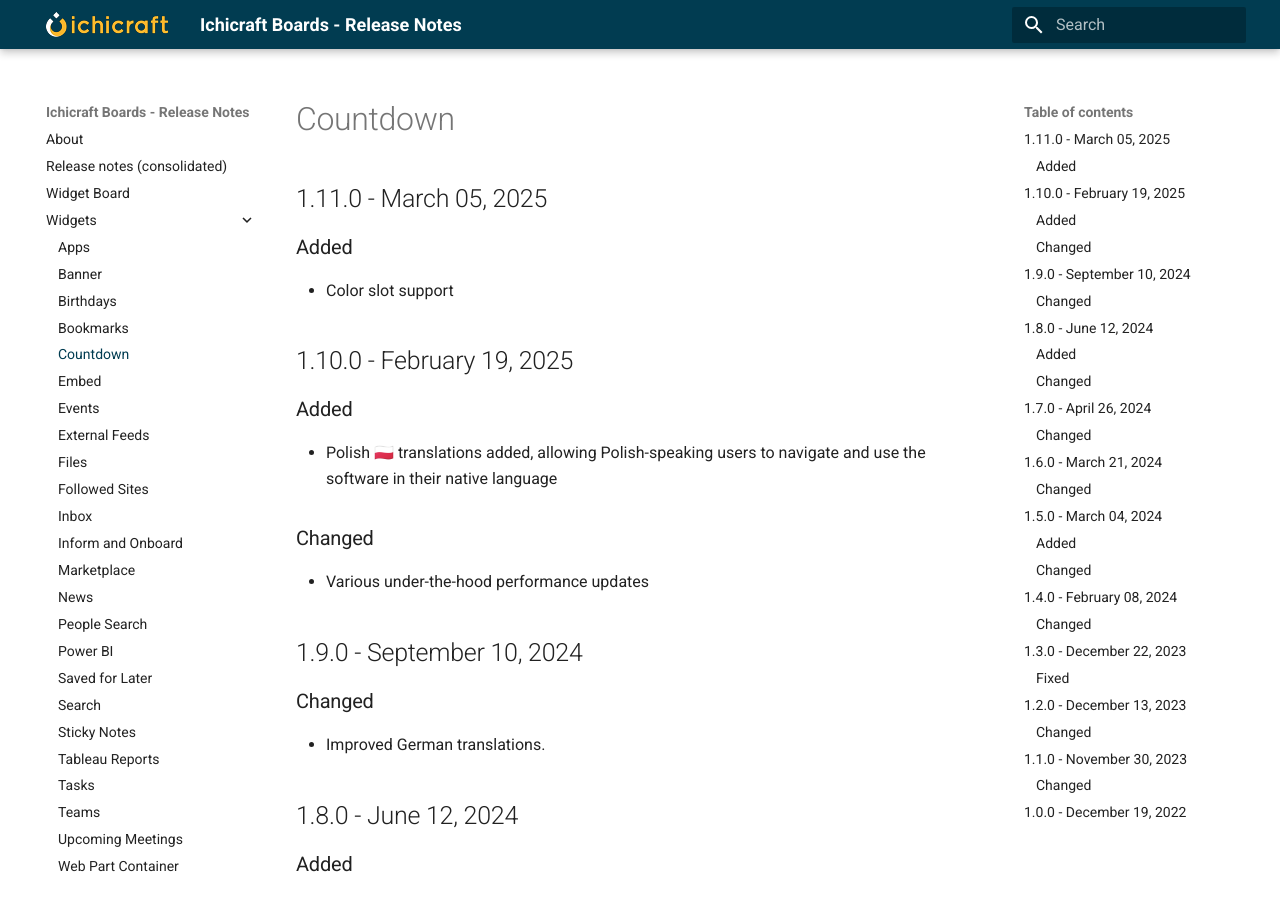
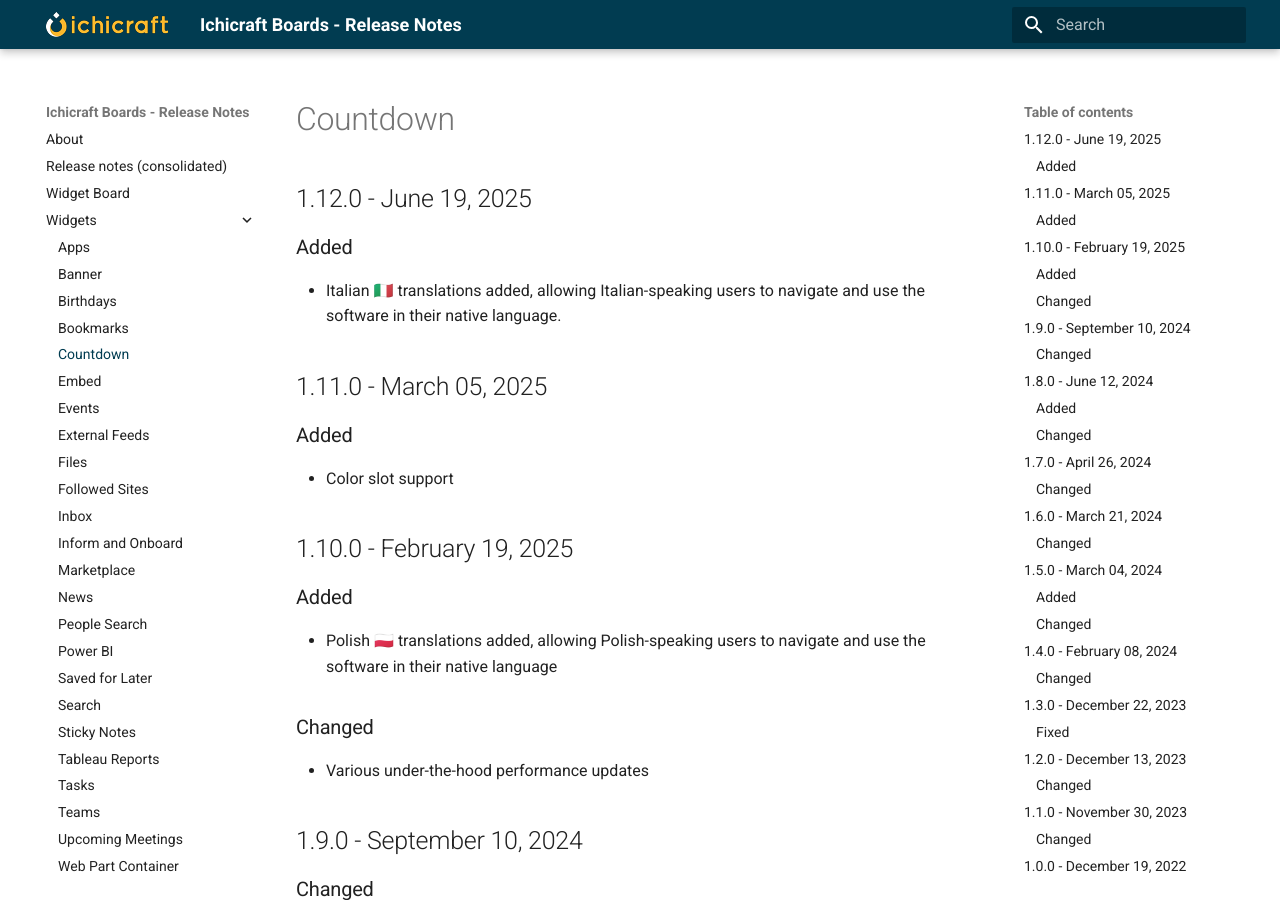
Before and after one commit to ichicraft/widgets-docs, an MkDocs documentation site: the page built from docs/Widgets/Countdown.md, in a window 1280 px wide and 900 px high. Built offline with MkDocs 1.6.1 and Material for MkDocs 9.7.7, drawn with Linux system fonts in a browser that asks for light colours.

```diff
--- a/docs/Widgets/Countdown.md
+++ b/docs/Widgets/Countdown.md
@@ -1,3 +1,8 @@
+## 1.12.0 - June 19, 2025
+
+### Added
+- Italian 🇮🇹 translations added, allowing Italian-speaking users to navigate and use the software in their native language.
+
 ## 1.11.0 - March 05, 2025
 
 ### Added
```
Also changed, not shown: docs/Release-notes-(consolidated).md (+5 -0 lines).
